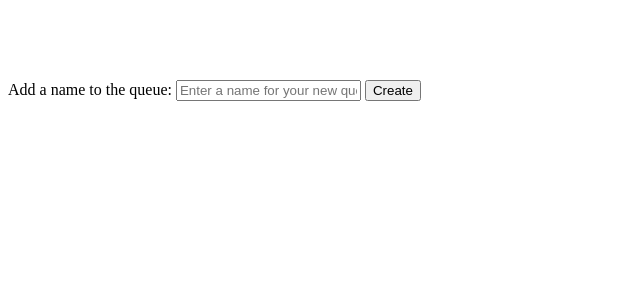
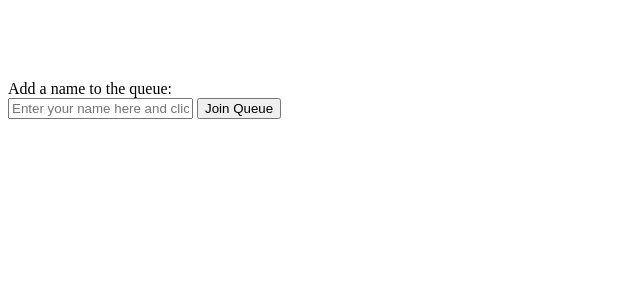
Before and after one commit to mathandy/fleek-test, a Django app: template areyouinline/templates/show_queue.html in a window 1280 px wide. Shown: the part 80-380 px from the top of the page, without its empty margins (0-640 px from the left). Run offline with Django 3.2, Linux system fonts and the light colour scheme; the template is opened without the code that fills it: values that come from a table or form of the project are taken from there, others are empty; some libraries are stand-ins or nearby versions.

Commit message:
improve appearance of join queue input/button

```diff
--- a/areyouinline/forms.py
+++ b/areyouinline/forms.py
@@ -27,7 +27,7 @@ class QueueCreationForm(forms.Form):
 class QueueMemberForm(forms.Form):
     member_name = forms.CharField(
         label="Add a name to the queue:",
-        help_text="Enter a name for your new queue.",
+        help_text='Enter your name here and click "Join Queue" to join.',
         validators=[Queue._allowed_chars_validator],
         max_length=Queue.MEMBER_NAME_MAX_LENGTH,
     )
--- a/areyouinline/templates/show_queue.html
+++ b/areyouinline/templates/show_queue.html
@@ -22,17 +22,13 @@
 
     <div class="ui segment">
         <form class="ui form" method="post">{% csrf_token %}
+            <label for="member_name">{{ form.member_name.label }}</label><br/>
+            <div class="ui action input">
+                <input id="member_name" name="member_name" placeholder="{{ form.member_name.help_text }}" pattern="^[a-zA-Z0-9_]*$">
+                <button class="ui button">Join Queue</button>
+            </div>
+        </form>
 
-            <label for="member_name">{{ form.member_name.label }}</label>
-            <input id="member_name" name="member_name" placeholder="{{ form.member_name.help_text }}" pattern="^[a-zA-Z0-9_]*$">
-
-            <button class="ui right floated positive button">
-                <i class="save icon"></i> Create
-            </button>
-        </form>
-    </div>
-
-    <div class="ui segment">
         <ul>
             {% for member in members %}
                 <li>{{ member.name }} ({{ member.wait_time }})</li>
```
